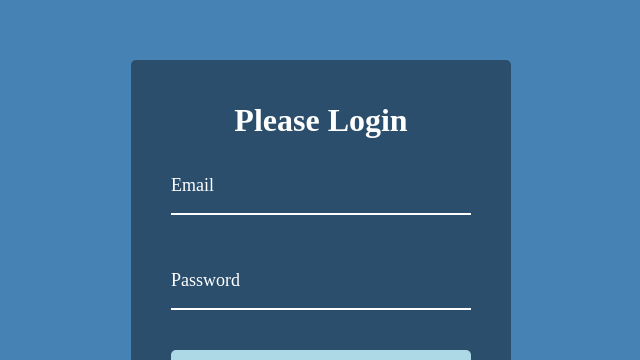
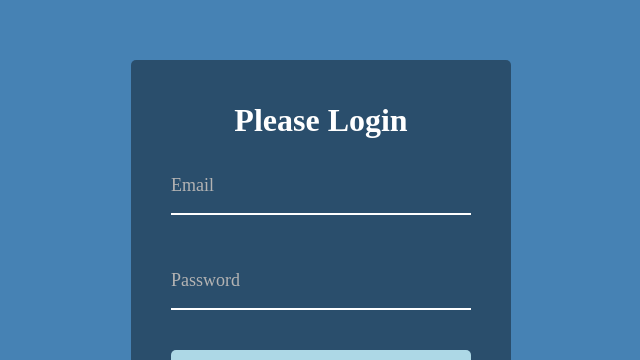
Before and after one commit to w6942/action, an Angular app: page /login in a window 1280 px wide. Shown: the part 121-481 px from the top of the page, without its empty margins (319-959 px from the left). Built offline with nearby package versions, Linux system fonts and the light colour scheme.

Commit message:
fix login style

```diff
--- a/src/app/app-routing.module.ts
+++ b/src/app/app-routing.module.ts
@@ -2,6 +2,7 @@ import { NgModule } from '@angular/core';
 import { RouterModule, Routes } from '@angular/router';
 
 const routes: Routes = [
+  { path: '', pathMatch: 'full', redirectTo: 'login' },
   { path: 'login', loadChildren: () => import('./pages/login/login.module').then(m => m.LoginModule) },
   { path: '**', redirectTo: 'login' }
 ];
--- a/src/app/pages/login/login.component.html
+++ b/src/app/pages/login/login.component.html
@@ -2,7 +2,7 @@
   <h1>Please Login</h1>
 
   <div class="form-item">
-    <input type="text" required>
+    <input type="text" placeholder=" " required>
     <label>
       <span *ngFor="let char of 'Email' | stringArray;let i = index"
             [style.transition-delay]="i * 50 + 'ms'">{{char}}</span>
@@ -10,7 +10,7 @@
   </div>
 
   <div class="form-item">
-    <input type="password" required>
+    <input type="password" placeholder=" " required>
     <label>
       <span *ngFor="let char of 'Password' | stringArray;let i = index"
             [style.transition-delay]="i * 50 + 'ms'">{{char}}</span>
--- a/src/app/pages/login/login.component.scss
+++ b/src/app/pages/login/login.component.scss
@@ -32,7 +32,7 @@
         background: transparent;
         border-bottom: 2px solid white;
 
-        &:focus {
+        &:hover {
           border-color: var(--color-primary);
         }
 
@@ -43,6 +43,7 @@
         left: 0;
         top: 15px;
         pointer-events: none;
+        color: darken(white, 30%);
 
         span {
           display: inline-block;
@@ -51,9 +52,11 @@
 
       }
 
-      input:focus + label {
-        color: var(--color-primary);
-        span {
+      input:focus,
+      input:not(:placeholder-shown) {
+        border-color: var(--color-primary);
+
+        &+label span {
           transform: translateY(-30px);
         }
       }
```
